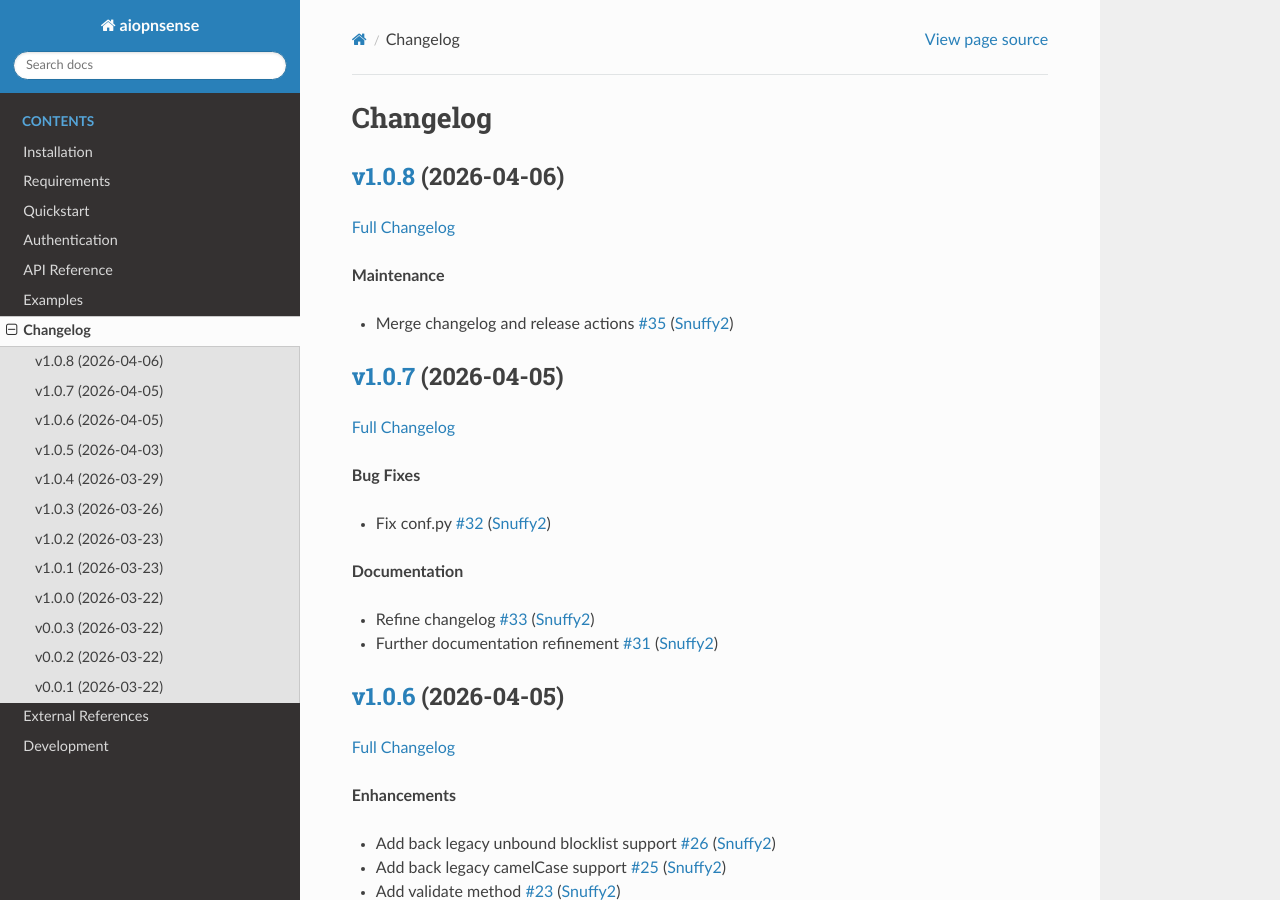
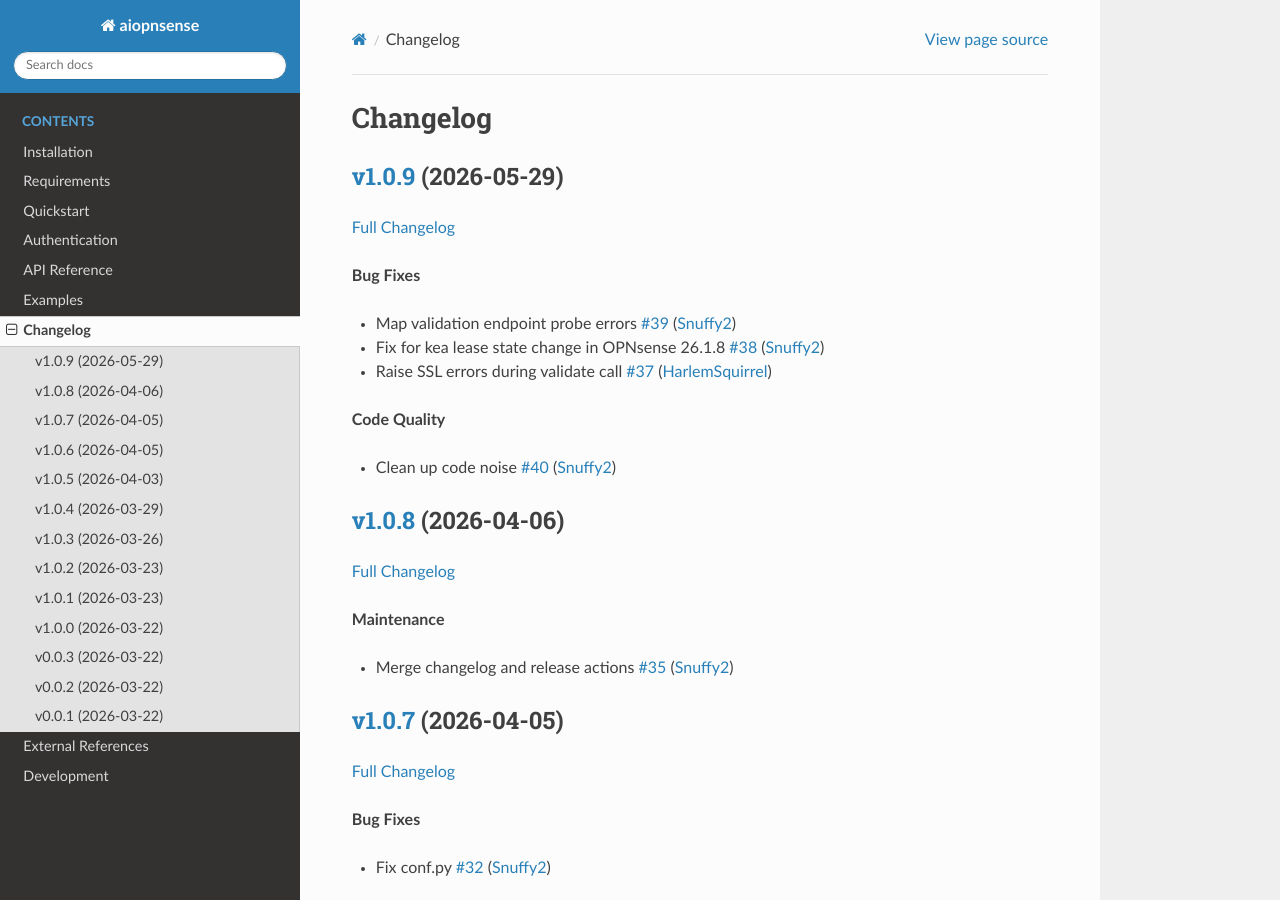
Before and after one commit to Snuffy2/aiopnsense, a Sphinx documentation site: the page built from docs/source/changelog.md, in a window 1280 px wide and 900 px high. Built offline with Sphinx 7.4.7 and the Read the Docs theme 3.1.0, drawn with Linux system fonts in a browser that asks for light colours.

Commit message:
Update changelog [skip ci]

```diff
--- a/docs/source/changelog.md
+++ b/docs/source/changelog.md
@@ -1,4 +1,18 @@
 # Changelog
+
+## [v1.0.9](https://github.com/Snuffy2/aiopnsense/tree/v1.0.9) (2026-05-29)
+
+[Full Changelog](https://github.com/Snuffy2/aiopnsense/compare/v1.0.8...v1.0.9)
+
+**Bug Fixes**
+
+- Map validation endpoint probe errors [\#39](https://github.com/Snuffy2/aiopnsense/pull/39) ([Snuffy2](https://github.com/Snuffy2))
+- Fix for kea lease state change in OPNsense 26.1.8 [\#38](https://github.com/Snuffy2/aiopnsense/pull/38) ([Snuffy2](https://github.com/Snuffy2))
+- Raise SSL errors during validate call [\#37](https://github.com/Snuffy2/aiopnsense/pull/37) ([HarlemSquirrel](https://github.com/HarlemSquirrel))
+
+**Code Quality**
+
+- Clean up code noise [\#40](https://github.com/Snuffy2/aiopnsense/pull/40) ([Snuffy2](https://github.com/Snuffy2))
 
 ## [v1.0.8](https://github.com/Snuffy2/aiopnsense/tree/v1.0.8) (2026-04-06)
 
```
